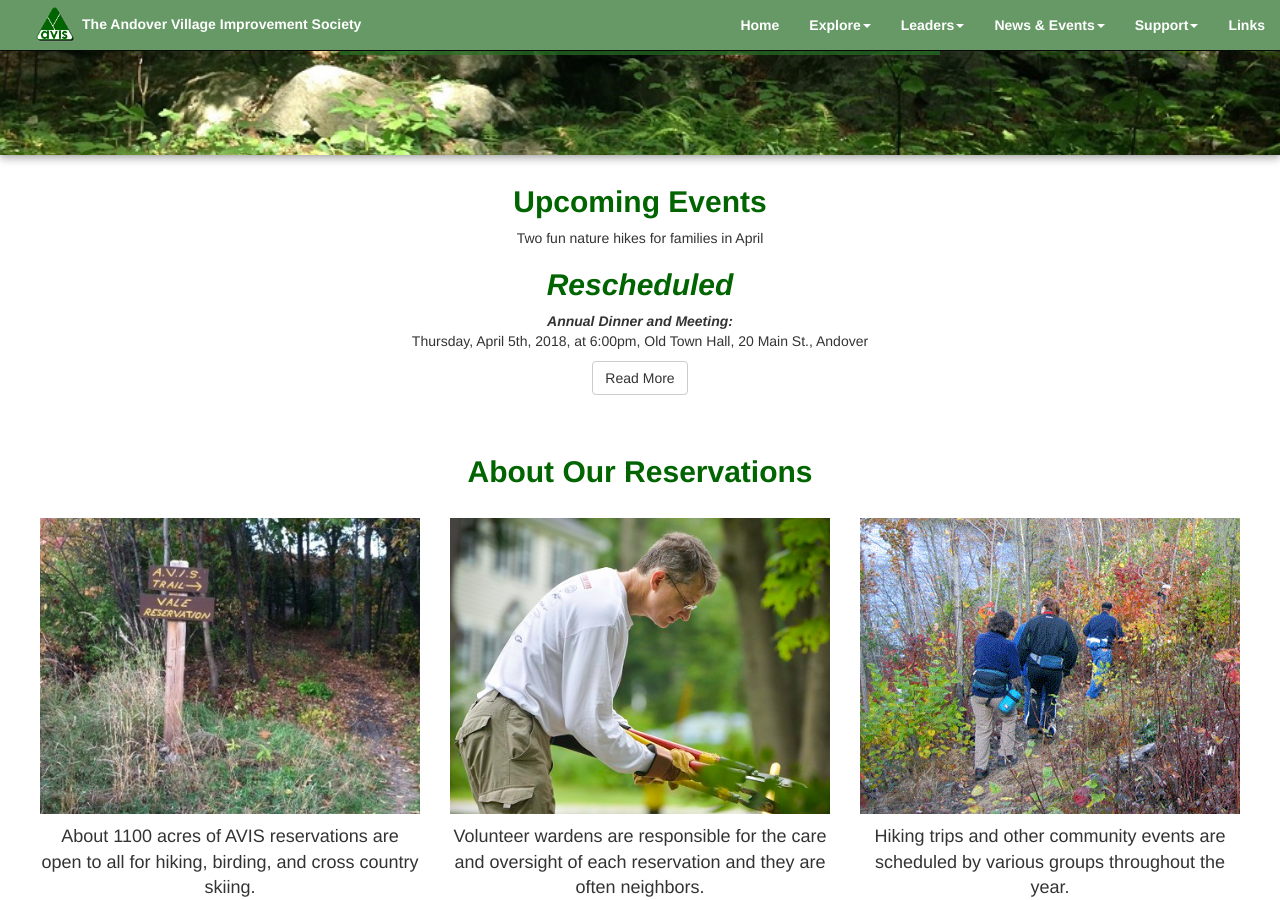
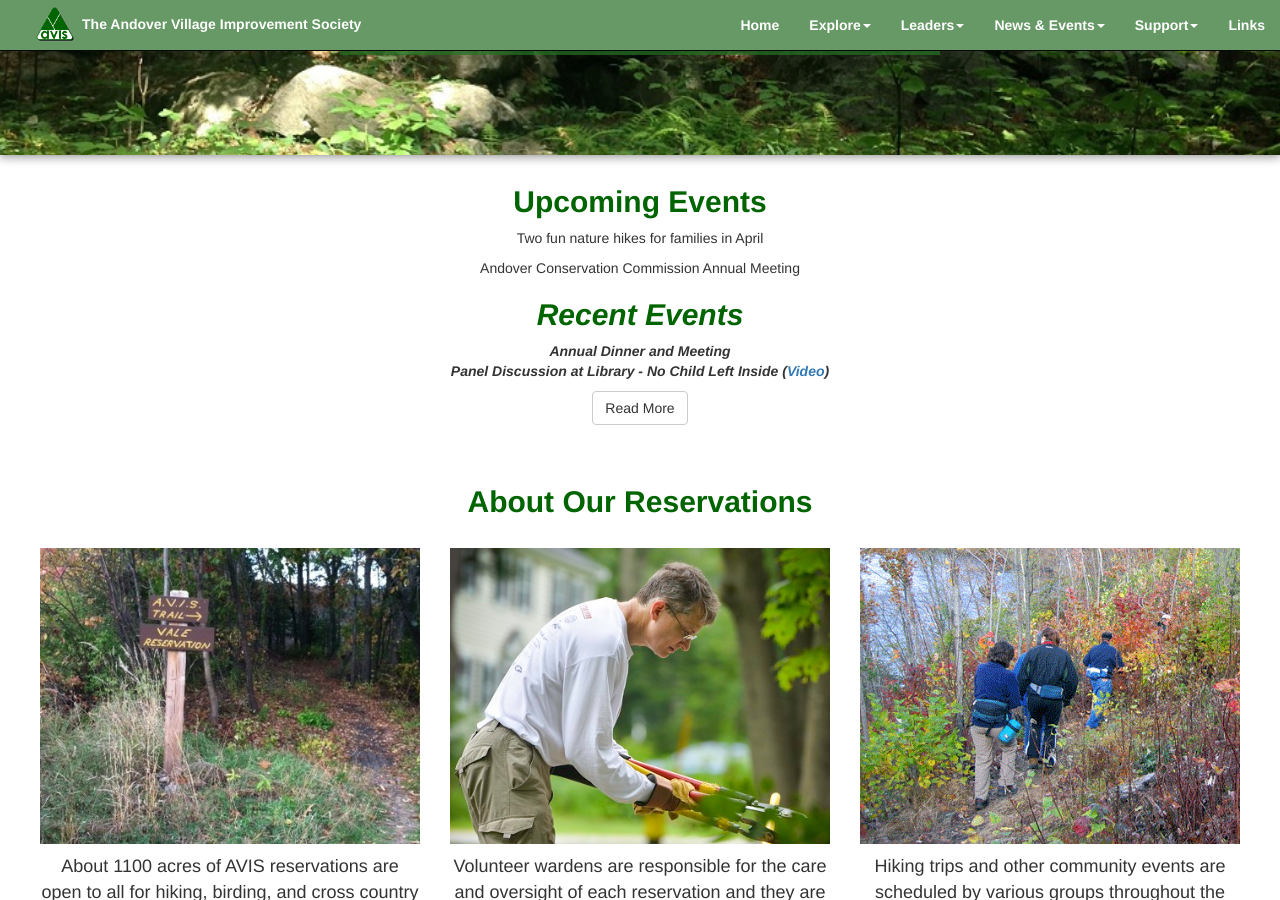
Before and after one commit to avisandover/avis-website, a Jekyll site: the page built from index.html, in a window 1280 px wide and 900 px high, scrolled down 361 px. Built offline with Jekyll 4.4.1, drawn with Linux system fonts in a browser that asks for light colours.

Commit message:
Added Andover Conservation Commission Annual Meeting, Added "No Child Left Inside"

```diff
--- a/index.html
+++ b/index.html
@@ -23,9 +23,12 @@ title: AVIS - Homepage
         <div>
           <h2>Upcoming Events</h2>
           <p>Two fun nature hikes for families in April</p>
-          <h2><em>Rescheduled</em></h2>
-          <strong><font><em>Annual Dinner and Meeting:</em></font></strong>
-          <p>Thursday, April 5th, 2018, at 6:00pm, Old Town Hall, 20 Main St., Andover</p>
+          <p>Andover Conservation Commission Annual Meeting</p>
+          <h2><em>Recent Events</em></h2>
+          <strong><font><em>Annual Dinner and Meeting</em></font></strong><br>
+          <strong><font><em>Panel Discussion at Library - No Child Left Inside (<a href="http://andover.vod.castus.tv/vod/?video=f506cac3-4cf9-4c3c-9dff-5df2ce2e057a&nav=recent
+            " class=link">Video</a>)</em></strong>
+            <p></p>
           <div>
             <a href="/events.html" class="btn btn-default">Read More</a>
           </div>
```
